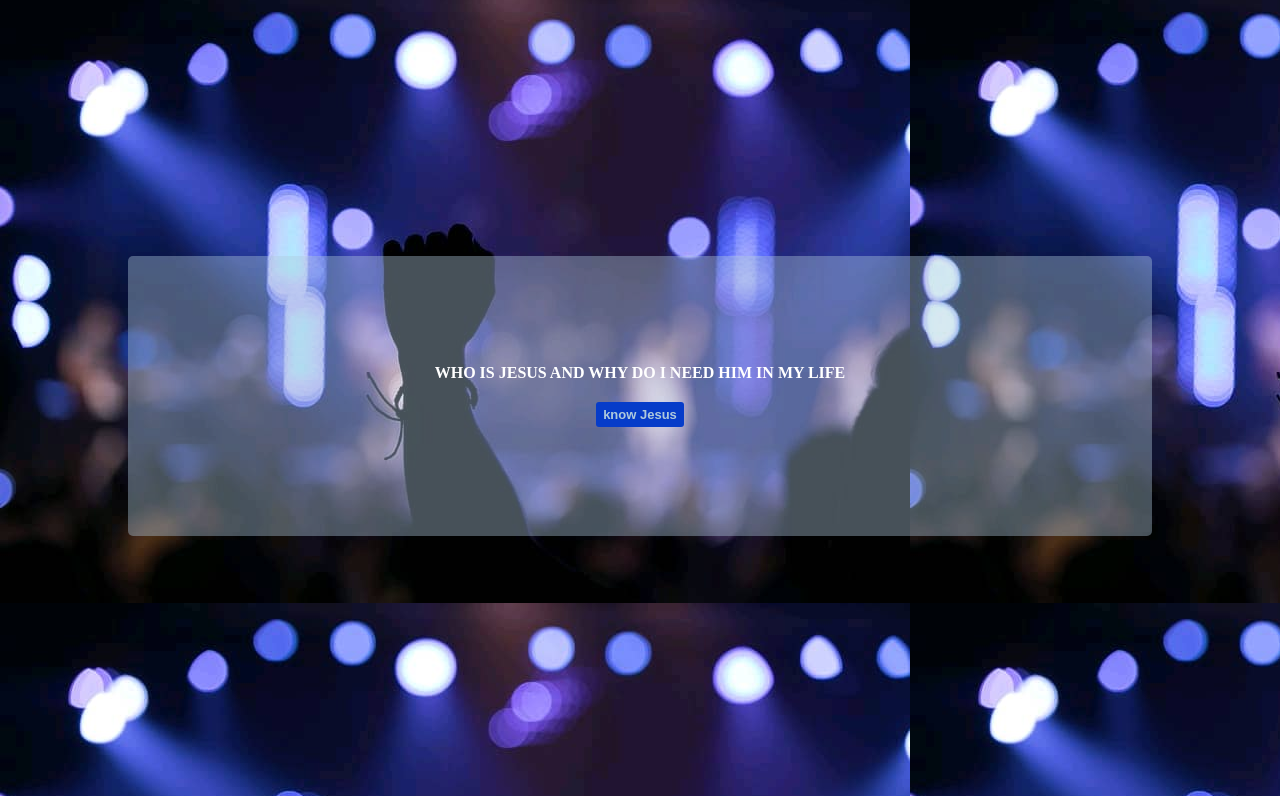
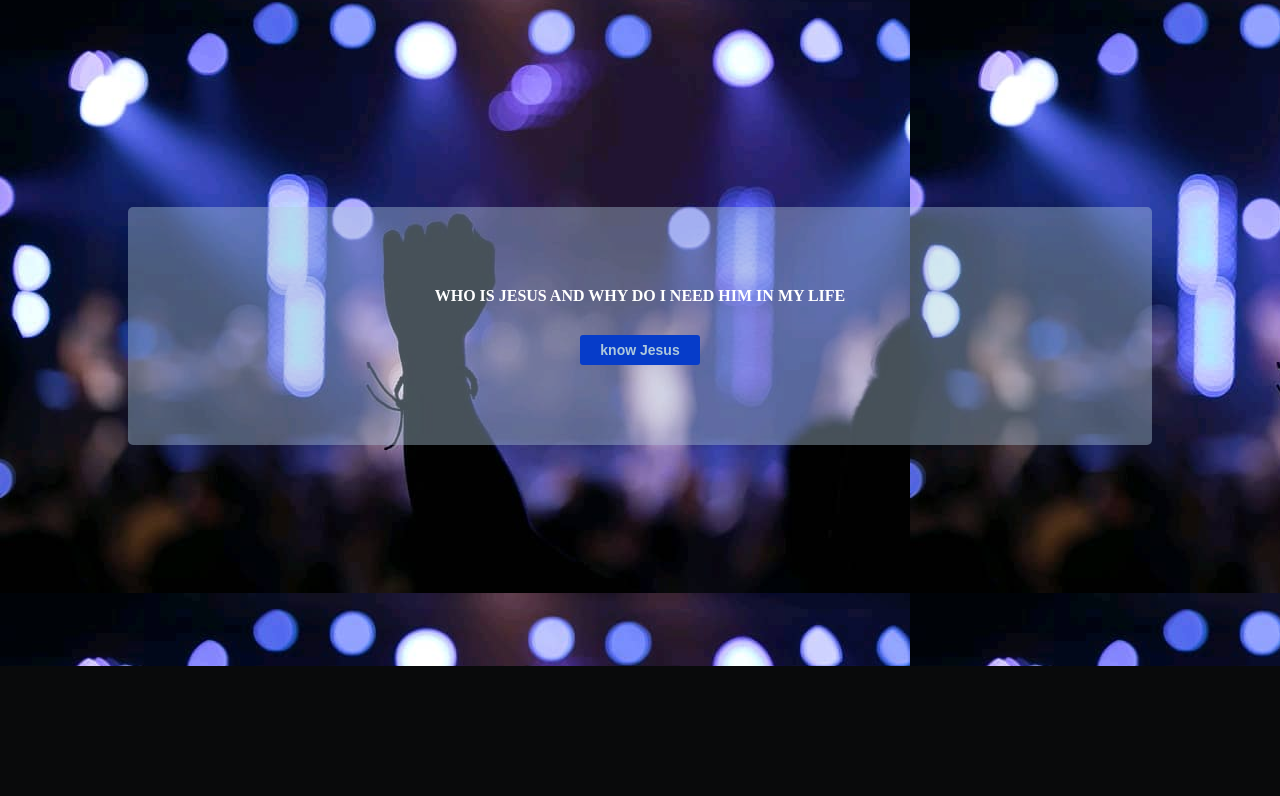
Before and after one commit to eben-arkoh-amoah/church, a plain HTML site: page index.html in a window 1280 px wide. Shown: the part 79-875 px from the top of the page. After the commit the page ends 800 px from the top, so only its background shows below. Drawn offline with Linux system fonts and the light colour scheme.

```diff
--- a/styles/home/mobile.css
+++ b/styles/home/mobile.css
@@ -85,10 +85,9 @@ main{
     width: 100%;
     display: flex;
     flex-direction: column;
-    margin-top: 10px;
 }
 .hero{
-    height: 100vh;
+    height: 85vh;
     background-image: url("../../assets/home/congregation.jpeg");
     display: flex;
     align-items: center;
@@ -101,7 +100,7 @@ main{
     align-items: center;
     justify-content: center;
     flex-direction: column;
-    gap: 20px;
+    gap: 30px;
     background: rgba(174, 201, 220, 0.4);
     border-radius: 5px;
     color: #fff;
@@ -114,8 +113,9 @@ main{
 .message>button{
     background-color: #063CC9;
     color: #AEC9DC;
-    padding: 5px 7px;
+    height: 30px;
+    width: 120px;
     border-radius: 3px;
-    font-size: 13px;
+    font-size: 14px;
     font-weight: 600;
 }
```
